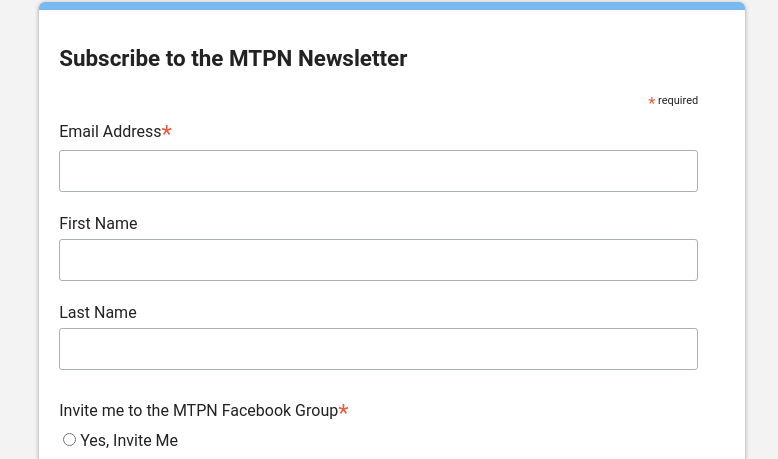
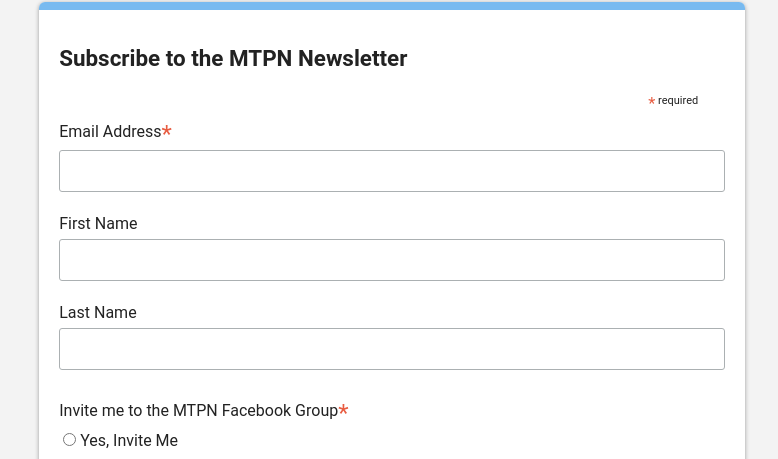
Before and after one commit to mtpnetwork/mtpnetwork.github.io, a Jekyll site: the page built from subscribe/index.html, in a window 1280 px wide. Shown: the part 140-599 px from the top of the page, without its empty margins (248-1026 px from the left). Built offline with Jekyll 4.4.1, drawn with Linux system fonts in a browser that asks for light colours.

Commit message:
Fixes form width.

```diff
--- a/css/spectre.scss
+++ b/css/spectre.scss
@@ -39,7 +39,6 @@
 .form-bottom { background: #fafafa; minimum-height: 8px; }
 .form-bottom p { color: #777; font-family: $fallback-font-family; font-size: 0.8em; text-align: center; padding: 0.5rem 0 0.3rem; }
 
-.mc-field-group label { }
 .mc-field-group .radio-label { display: block; }
 
 #home-content { background: url('{{site.baseurl}}/img/km80-blur.jpg') no-repeat center center fixed; background-size: cover; -webkit-background-size: cover; -moz-background-size: cover; -o-background-size: cover; overflow: scroll; resize: both; }
@@ -67,7 +66,7 @@
 #mc_embed_signup .small-meta {font-size: 11px;}
 #mc_embed_signup .nowrap {white-space:nowrap;}
 
-#mc_embed_signup .mc-field-group {clear:left; position:relative; width:96%; padding-bottom:1rem; min-height:50px;}
+#mc_embed_signup .mc-field-group {clear:left; position:relative; width:100%; padding-bottom:1rem; min-height:50px;}
 #mc_embed_signup .size1of2 {clear:none; float:left; display:inline-block; width:46%; margin-right:4%;}
 * html #mc_embed_signup .size1of2 {margin-right:2%; /* Fix for IE6 double margins. */}
 #mc_embed_signup .mc-field-group label {display:block; margin-bottom:3px;}
```
